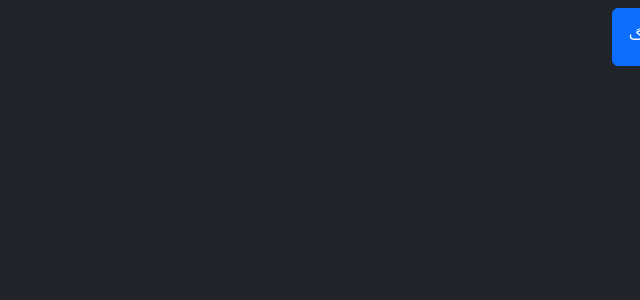
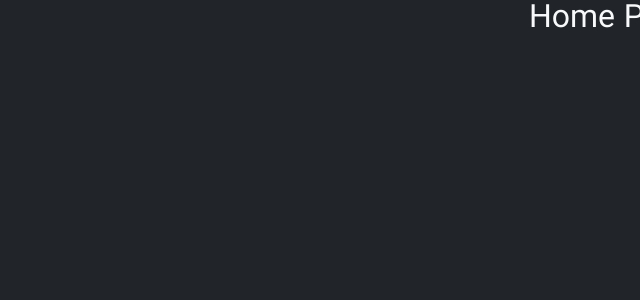
Before and after one commit to madza-gh/SPA-Blog-App, a React (Vite) app: page / in a window 1280 px wide. Shown: the top 300 px of the page, without its empty margins (640-1280 px from the left). Built offline with nearby package versions, Linux system fonts and the light colour scheme.

Commit message:
installing react-router-dom and making routes

```diff
--- a/package.json
+++ b/package.json
@@ -13,7 +13,8 @@
     "bootstrap": "^5.3.5",
     "react": "^19.0.0",
     "react-bootstrap": "^2.10.9",
-    "react-dom": "^19.0.0"
+    "react-dom": "^19.0.0",
+    "react-router-dom": "^7.5.0"
   },
   "devDependencies": {
     "@eslint/js": "^9.19.0",
--- a/src/App.tsx
+++ b/src/App.tsx
@@ -1,9 +1,16 @@
-import { Button } from "react-bootstrap"
+import { Routes,Route } from "react-router-dom"
 
 function App() {
 
   return (
-    <Button className="m-2 p-3">پروژه وبلاگ</Button>
+    <Routes>
+      <Route path="/" element={<h2>Home Page</h2>}/>
+      <Route path="/add" element={<h2>Add Post</h2>}/>
+      <Route path="/:id">
+
+      </Route>
+
+    </Routes>
   )
 }
 
--- a/src/main.tsx
+++ b/src/main.tsx
@@ -4,11 +4,14 @@ import App from "./App.tsx";
 import "bootstrap/dist/css/bootstrap.rtl.min.css";
 import "./index.css";
 import { ThemeProvider } from "react-bootstrap";
+import { BrowserRouter } from "react-router-dom";
 
 createRoot(document.getElementById("root")!).render(
   <StrictMode>
     <ThemeProvider>
-      <App />
+      <BrowserRouter>
+        <App />
+      </BrowserRouter>
     </ThemeProvider>
   </StrictMode>
 );
```
Also changed, not shown: 1 other file (tests, documents, lock files or other folders).
